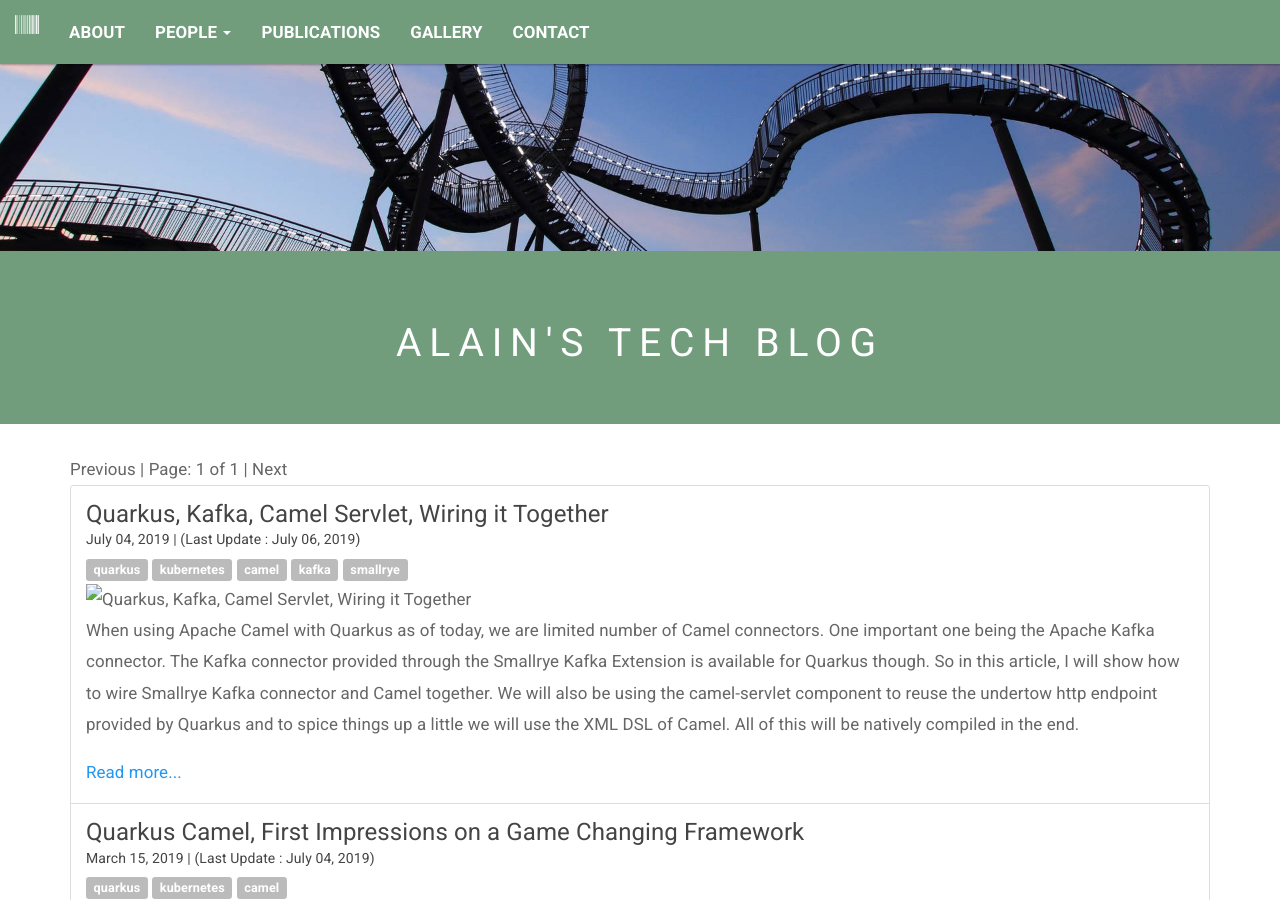
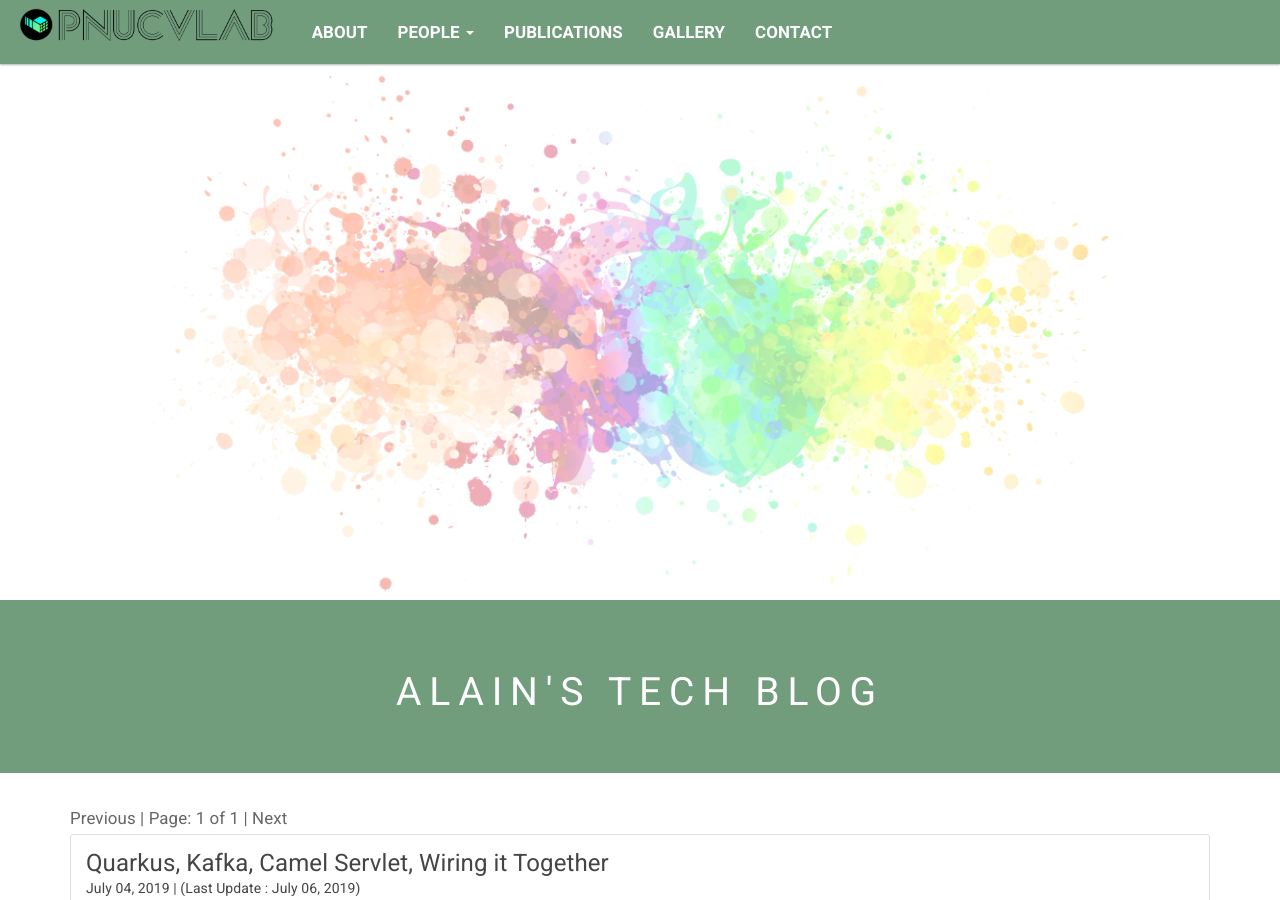
Before and after one commit to pnucvlab/pnucvlab.github.io, a Jekyll site: the page built from index.html, in a window 1280 px wide and 900 px high. Built offline with Jekyll 4.4.1, drawn with Linux system fonts in a browser that asks for light colours; the list of posts is cut into pages by our own code.

Commit message:
modify images

```diff
--- a/_includes/header.html
+++ b/_includes/header.html
@@ -8,7 +8,11 @@
 						class="icon-bar"></span> <span class="icon-bar"></span> <span
 						class="icon-bar"></span>
 				</button>
-				<a class="navbar-brand" href="/"> <i class="fa fa-barcode"></i>
+				<a class="navbar-brand" href="{{ '/' | relative_url }}">
+					<img
+						src="{{ '/assets/images/base/logo_text.png' | relative_url }}"
+						alt="{{ site.title }}"
+						class="logo" />
 				</a>
 			</div>
 			<div id="navbar-collapse-menu" class="collapse navbar-collapse">
@@ -43,12 +47,10 @@
 			</div>
 		</div>
 	</nav>
-		{% if page.noimage %}
-		{% else %}
 		<img
-			alt="{{ page.title }}"
-			src="/assets/images/{{page.id}}/top.jpg" class="img-responsive">
-		{% endif %}
+			src="{{ '/assets/images/base/bg.png' | relative_url }}"
+			alt=""
+			class="img-responsive center-block">
 
 	<div class="jumbotron  clearfix">
 
```
